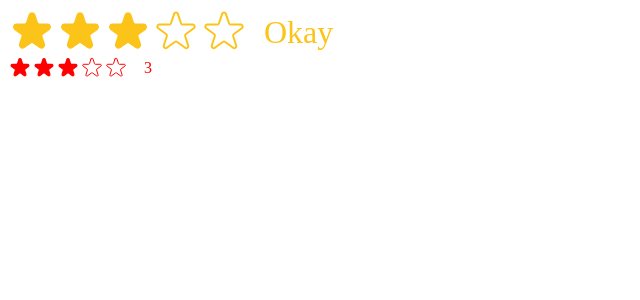
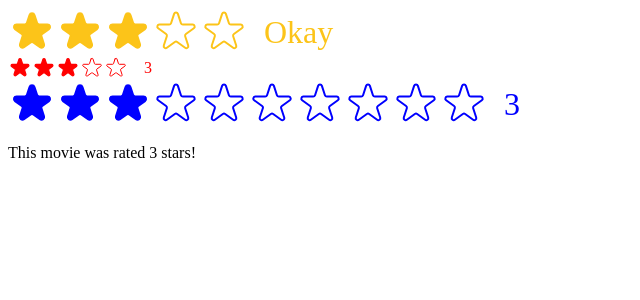
Before and after one commit to Scientific-Research/usepopcorn, a React (Vite) app: page / in a window 1280 px wide. Shown: the top 300 px of the page, without its empty margins (0-640 px from the left). Built offline with nearby package versions, Linux system fonts and the light colour scheme.

Commit message:
we can rate now the number of stars using an indirect state variable in Test component and send it to StarRating to set the rating threre!

```diff
--- a/src/components/StarRating.tsx
+++ b/src/components/StarRating.tsx
@@ -11,6 +11,32 @@ const starContainerStyle = {
   // gap: "4px",
 };
 
+// export const Test = ({ rating }: { rating: number }) => {
+export const Test = ({ defaultRating }: { defaultRating: number }) => {
+  // const [movieRating, setMovieRating] = useState(0);
+  const [movieRating, setMovieRating] = useState(defaultRating);
+
+  return (
+    <div>
+      <StarRating
+        // maxRating={undefined}
+        // color={""}
+        size={48}
+        className={""}
+        messages={[]}
+        defaultRating={3}
+        color="blue"
+        maxRating={10}
+        onSetRating={setMovieRating}
+      />
+      {/* NOTE: we can not use rating state variable here instaed of movieRating state variable here directly because rating was defined in StarRating component below and not here! therefore, to access the rating state variable, we define a new state variable here => movieRating and then send it to the StarRating component => onSetRating={setMovieRating} and there, we will set it to the rating in handleRating() function => onSetRating(rating);
+       */}
+      {/* NOTE: at the beginning, we have not rated yet, the rating would be default and when there is not default rating too, we will not display anything => ""! */}
+      <p>This movie was rated {movieRating || defaultRating || ""} stars!</p>
+    </div>
+  );
+};
+
 export const StarRating = ({
   maxRating = 5, // this is used as default value, when the person doesn't enter a start rating!
   color = "#fcc419",
@@ -18,6 +44,7 @@ export const StarRating = ({
   className = "",
   messages = [],
   defaultRating = 0,
+  onSetRating,
 }: {
   maxRating: number | undefined; // we have to define default value in Typescript as undefined, it doesn't accept null as default value!
   color: string;
@@ -25,6 +52,7 @@ export const StarRating = ({
   className: string;
   messages: string[];
   defaultRating: number;
+  onSetRating: (rating: number) => void;
 }) => {
   // const [rating, setRating] = useState(0);
   const [rating, setRating] = useState(defaultRating);
@@ -37,6 +65,12 @@ export const StarRating = ({
     fontSize: `${size / 1.5}px`,
   };
 
+  const handleRating = (rating: number) => {
+    setRating(rating);
+    // set the rating for Test component indirectly using an intermedite state variable => movieRating
+    onSetRating(rating);
+  };
+
   return (
     <div style={containerStyle} className={className}>
       <div style={starContainerStyle}>
@@ -45,7 +79,7 @@ export const StarRating = ({
           // <span key={i}>S{i + 1}</span>
           <Star
             key={i}
-            onRate={() => setRating(i + 1)}
+            onRate={() => handleRating(i + 1)}
             onHoverIn={() => setTempRating(i + 1)}
             onHoverOut={() => setTempRating(0)}
             full={
@@ -69,6 +103,7 @@ export const StarRating = ({
           ? messages[tempRating ? tempRating - 1 : rating - 1]
           : tempRating || rating || ""}
       </p>
+      {/* <Test rating={rating} /> */}
     </div>
   );
 };
--- a/src/main.tsx
+++ b/src/main.tsx
@@ -3,6 +3,7 @@ import ReactDOM from "react-dom/client";
 // import App from './App'
 // import './index.css'
 import { StarRating } from "./components/StarRating";
+import { Test } from "./components/StarRating";
 
 ReactDOM.createRoot(document.getElementById("root") as HTMLElement).render(
   <React.StrictMode>
@@ -14,6 +15,7 @@ ReactDOM.createRoot(document.getElementById("root") as HTMLElement).render(
       className=""
       messages={["Terrible", "Bad", "Okay", "Good", "Amazing"]}
       defaultRating={3}
+      onSetRating={function (rating: number): void {}}
     />
     <StarRating
       maxRating={5}
@@ -22,9 +24,12 @@ ReactDOM.createRoot(document.getElementById("root") as HTMLElement).render(
       size={24}
       className="test"
       messages={[]}
+      onSetRating={function (rating: number): void {}}
     />
     {/* <StarRating maxRating={10} /> */}
     {/* we have to define default value in Typescript as undefined, it doesn't accept null as default value! */}
     {/* <StarRating maxRating={undefined} /> */}
+    {/* <Test rating={0} /> */}
+    <Test defaultRating={3} />
   </React.StrictMode>
 );
```
